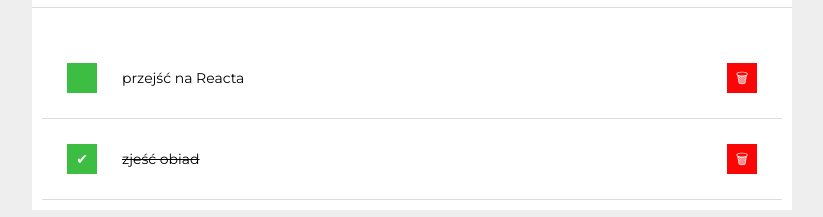
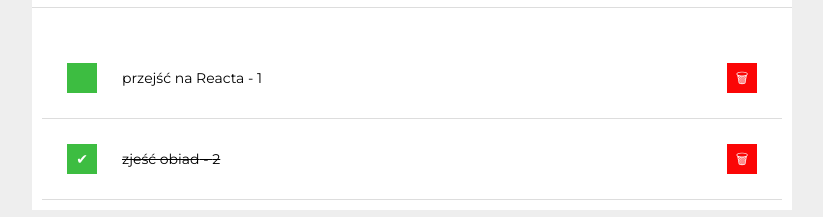
Before and after one commit to Joanna2307/tasks-list-react, a React (Create React App) app: page / in a window 1280 px wide. Shown: the part 310-527 px from the top of the page, without its empty margins (228-1051 px from the left). Built offline with nearby package versions, Linux system fonts and the light colour scheme.

Commit message:
task id added

```diff
--- a/src/Tasks/index.js
+++ b/src/Tasks/index.js
@@ -17,7 +17,7 @@
           {task.done ? "✔" : ""}
         </button>
         <span className={task.done ? "section__listItem--done" : ""}>
-          {task.content}
+          {task.content} - {task.id}
         </span>
         <button
           className="section__button section__buttonRemove"
```
